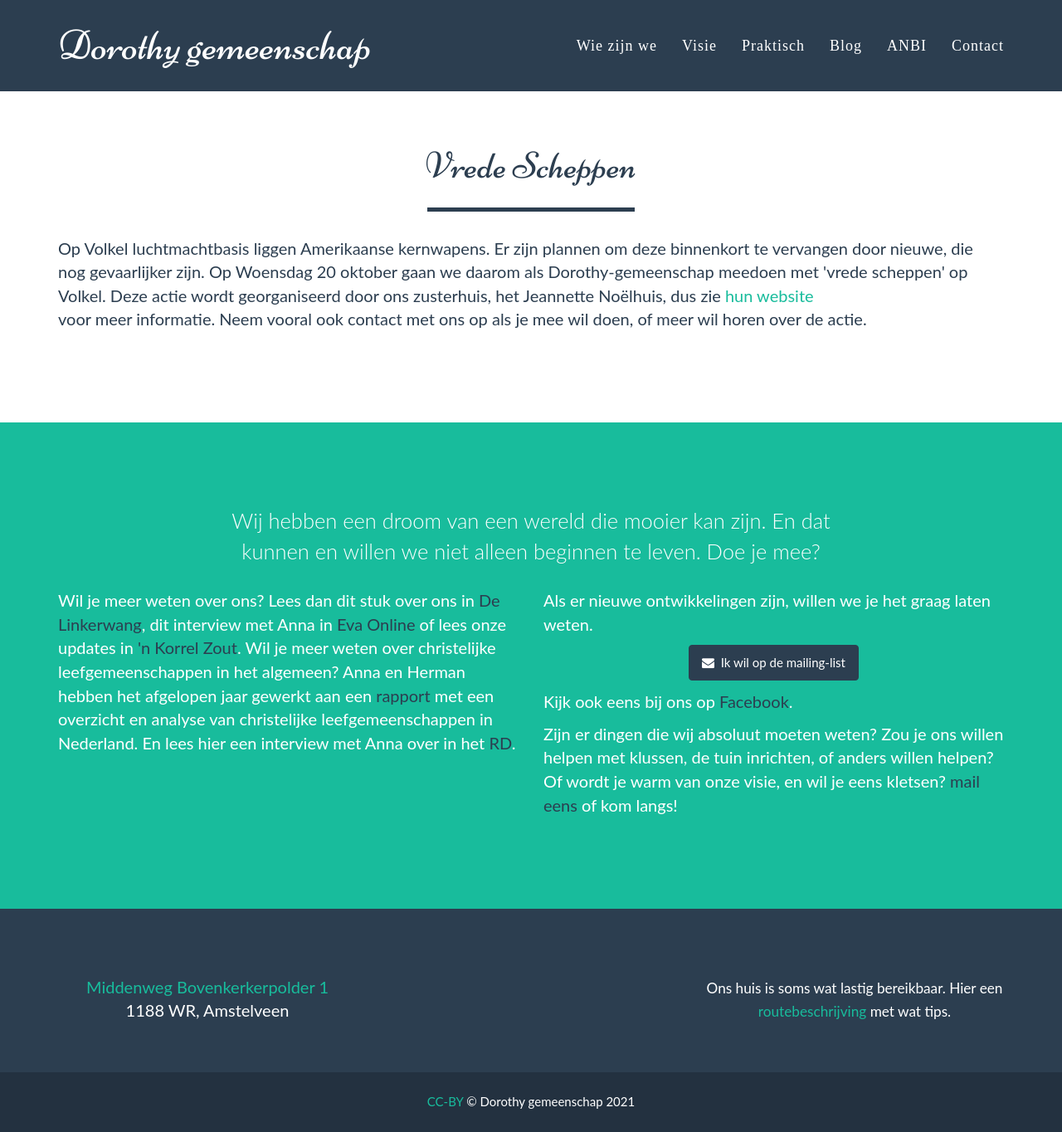
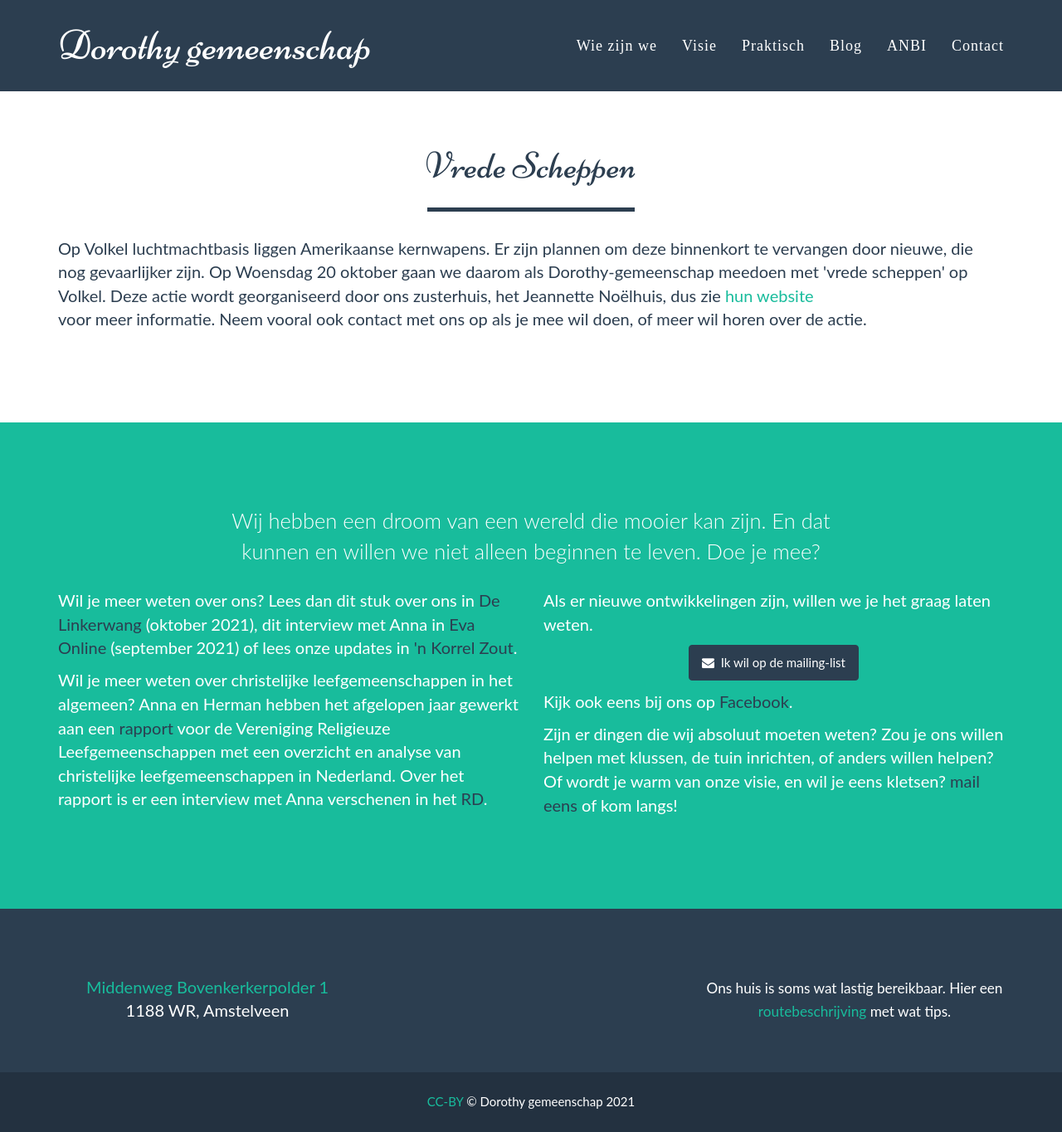
Before and after one commit to dorothygemeenschap/dorothygemeenschap.github.io, a Jekyll site: the page built from vrede-scheppen.html, in a window 1280 px wide and 1364 px high. Shown: the whole window at 83% size. Built offline with Jekyll 4.4.1, drawn with Linux system fonts in a browser that asks for light colours; some web fonts are replaced.

Commit message:
Update join.html

```diff
--- a/_includes/join.html
+++ b/_includes/join.html
@@ -21,7 +21,10 @@
             <div class="row">
               <div class="col-md-6">
                 <p>
-                  Wil je meer weten over ons? Lees dan dit stuk over ons in <a href="Dorothy_in_DeLinkerWang_oktober2021.pdf">De Linkerwang</a>, dit interview met Anna in <a href="https://eva.eo.nl/artikel/2021/09/anna-woont-met-haar-gezin-in-een-leefgemeenschap">Eva Online</a> of lees onze updates in <a href="https://korrelzout.noelhuis.nl/">'n Korrel Zout</a>. Wil je meer weten over christelijke leefgemeenschappen in het algemeen? Anna en Herman hebben het afgelopen jaar gewerkt aan een <a href="https://verenigingreligieuzeleefgemeenschappen.nl/rapport-over-leefgemeenschappen/">rapport</a> met een overzicht en analyse van christelijke leefgemeenschappen in Nederland. En lees hier een interview met Anna over in het <a href="https://www.rd.nl/artikel/954069-leefgemeenschap-maakt-lichte-orthodoxie-mogelijk">RD</a>.
+                  Wil je meer weten over ons? Lees dan dit stuk over ons in <a href="Dorothy_in_DeLinkerWang_oktober2021.pdf">De Linkerwang</a> (oktober 2021), dit interview met Anna in <a href="https://eva.eo.nl/artikel/2021/09/anna-woont-met-haar-gezin-in-een-leefgemeenschap">Eva Online</a> (september 2021) of lees onze updates in <a href="https://korrelzout.noelhuis.nl/">'n Korrel Zout</a>.
+                  </p>
+                  <p>
+                     Wil je meer weten over christelijke leefgemeenschappen in het algemeen? Anna en Herman hebben het afgelopen jaar gewerkt aan een <a href="https://verenigingreligieuzeleefgemeenschappen.nl/rapport-over-leefgemeenschappen/">rapport</a> voor de Vereniging Religieuze Leefgemeenschappen met een overzicht en analyse van christelijke leefgemeenschappen in Nederland. Over het rapport is er een interview met Anna verschenen in het <a href="https://www.rd.nl/artikel/954069-leefgemeenschap-maakt-lichte-orthodoxie-mogelijk">RD</a>.
                 </p>
               </div>
 
```
